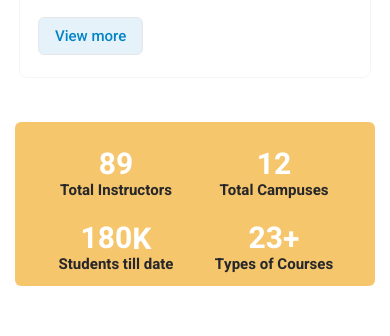
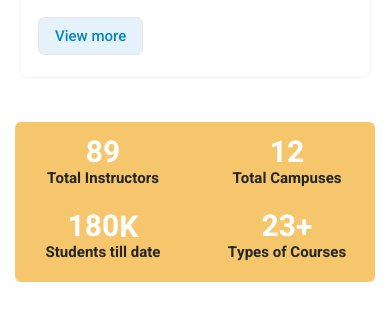
Before and after one commit to digiv3rse/university-system-ui, a Next.js app: page / in a window 390 px wide. Shown: the part 2020-2356 px from the top of the page. Built offline with nearby package versions, Linux system fonts and the light colour scheme.

Commit message:
counter gap fix

```diff
--- a/src/components/Screen/Home/CounterHome.jsx
+++ b/src/components/Screen/Home/CounterHome.jsx
@@ -8,7 +8,7 @@ import CountUp from "react-countup";
 const CounterHome = () => {
   return (
     <section className="mt-10 md:mt-20">
-      <div className="bg-[#F2AE30]/70 text-zinc-500 text-[0.94rem] leading-5 relative rounded-md p-3 lg:p-12 ">
+      <div className="bg-[#F2AE30]/70 text-zinc-500 text-[0.94rem] leading-5 relative rounded-md pb-5 lg:p-12 ">
         <figure className="absolute right-0 top-0 hidden md:block">
           <svg
             className="h-40 w-[42.25rem] inline opacity-20"
@@ -23,7 +23,7 @@ const CounterHome = () => {
         </figure>
 
         <div className="">
-          <div className="px-3.5 w-full">
+          <div className="w-full">
             <div className="grid grid-cols-2 lg:grid-cols-4 items-center gap-2 lg:gap-8 lg:pl-[14rem]">
               <div className="absolute bottom-0 left-10 z-10 hidden lg:block">
                 <Image src={countImg} alt="" />
```
